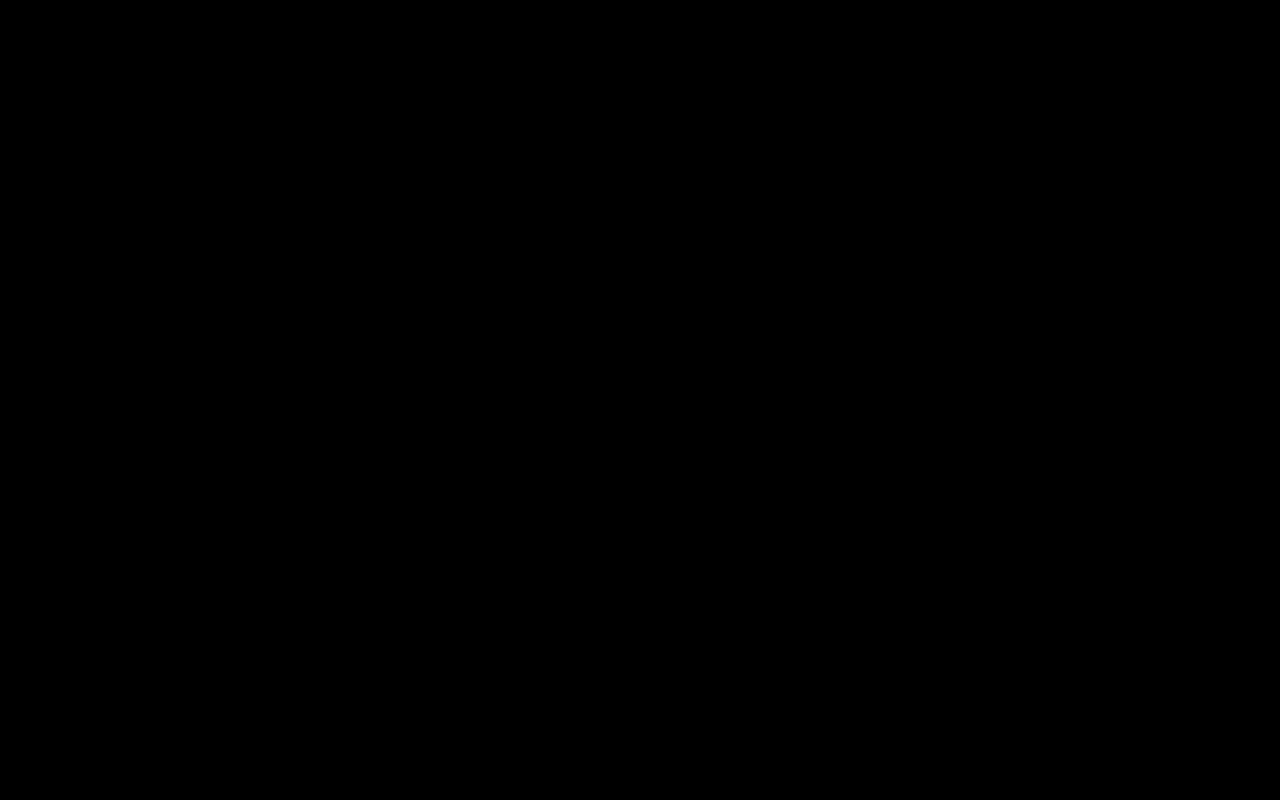
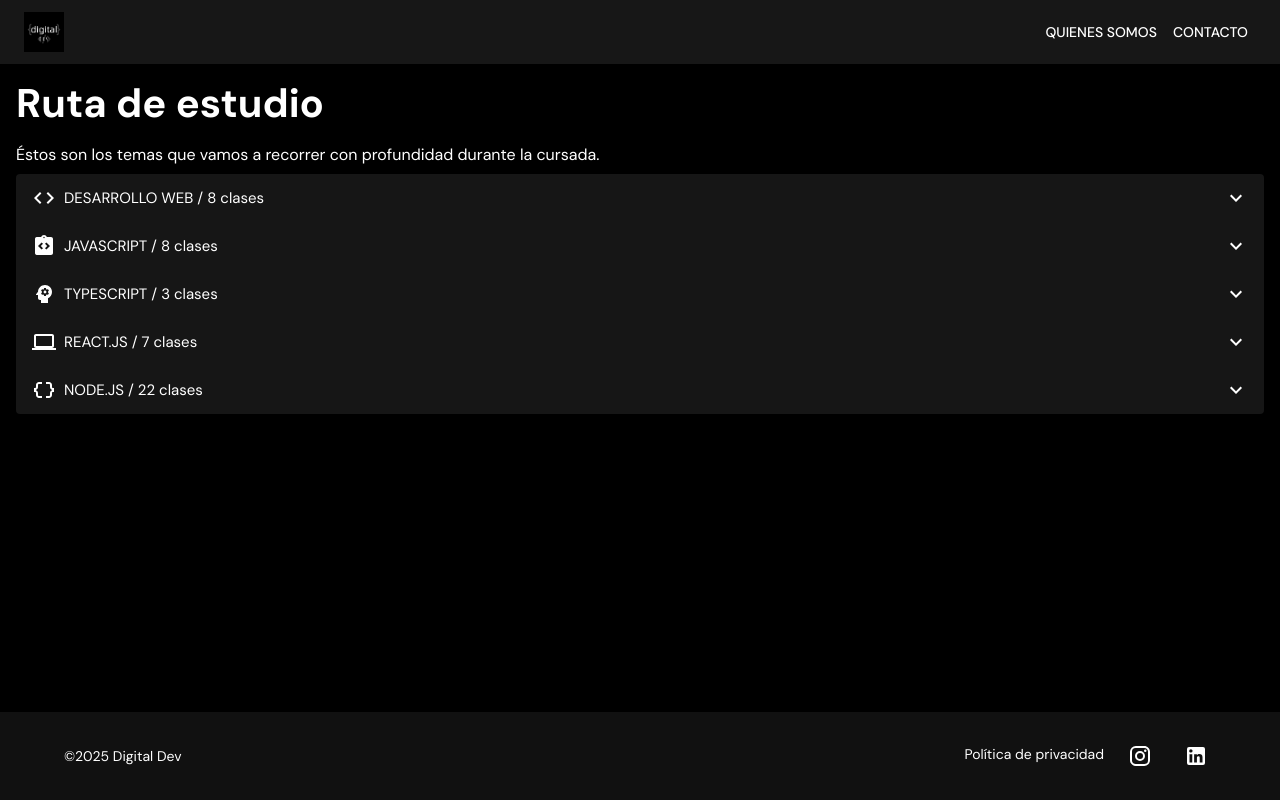
Before and after one commit to feeddigital/front_landing, a React (Vite) app: page /programa in a window 1280 px wide. Before the commit this address had no page. Built offline with nearby package versions, Linux system fonts and the light colour scheme.

Commit message:
fix: ajustes varios

```diff
--- a/src/App.tsx
+++ b/src/App.tsx
@@ -6,6 +6,7 @@ import LandingPage from "./containers/landing";
 import Exito from "./containers/exito";
 import RespuestaContacto from "./containers/respuesta-contacto";
 import PoliticaPrivacidad from "./containers/policy";
+import Programa from "./containers/programa";
 
 const App: React.FC = () => {
   return (
@@ -14,6 +15,7 @@ const App: React.FC = () => {
       <Router>
         <Routes>
           <Route path="/" element={<LandingPage />} />
+          <Route path="/programa" element={<Programa />} />
           <Route path="/exito" element={<Exito />} />
           <Route path="/consulta" element={<RespuestaContacto />} />
           <Route path="/privacidad" element={<PoliticaPrivacidad />} />
--- a/src/containers/landing/index.tsx
+++ b/src/containers/landing/index.tsx
@@ -63,7 +63,6 @@ const LandingPage: React.FC = () => {
 
   const navigate = useNavigate();
 
-  // Links según plan
   const linksMercadoPago: Record<string, string> = {
     transferencia1: "/exito",
     transferencia6: "/exito",
@@ -328,7 +327,13 @@ const LandingPage: React.FC = () => {
           left: 0,
           width: "100%",
           textAlign: "center",
-          // zIndex: 1200,
+          cursor: "pointer"
+        }}
+        onClick={() => {
+          const pagoSection = document.getElementById("pago");
+          if (pagoSection) {
+            pagoSection.scrollIntoView({ behavior: "smooth" });
+          }
         }}
       >
         {isMobile
@@ -460,6 +465,7 @@ const LandingPage: React.FC = () => {
               </Typography>
 
               <Button
+                onClick={() => navigate("/programa")}
                 endIcon={
                   <Box
                     sx={{
@@ -603,8 +609,8 @@ const LandingPage: React.FC = () => {
           </Grid>
         </Box>
       </Grid>
-      <Grid item sm={12} md={12} lg={12}>
-        <Box sx={{ backgroundColor: "#0a0a0a", py: 5 }}>
+      <Grid item sm={12} md={12} lg={12} id="pago">
+        <Box sx={{ backgroundColor: "#0a0a0a" }}>
           <Card
             sx={{
               backgroundColor: "#121212",
@@ -678,6 +684,7 @@ const LandingPage: React.FC = () => {
       </Grid>
       <Grid item sm={6} md={8} lg={8} sx={{ mb: 5 }}>
         <Box
+
           sx={{
             display: "flex",
             alignItems: "center",
@@ -1134,9 +1141,9 @@ const LandingPage: React.FC = () => {
           </Grid>
         </Grid>
       </Grid>
-      <Grid item sm={12} md={12} lg={12}>
+      <Grid item sm={12} md={12} lg={12} marginBottom={3} marginTop={3}>
         <Box
-        id="contacto"
+          id="contacto"
           sx={{
             backgroundColor: "#111",
             p: 3,
@@ -1144,8 +1151,12 @@ const LandingPage: React.FC = () => {
             color: "white",
           }}
         >
-          <Typography variant="h2" gutterBottom>Contacto</Typography>
-          <Typography variant="body1" gutterBottom>Escribinos y respondemos tus dudas.</Typography>
+          <Typography variant="h2" gutterBottom>
+            Contacto
+          </Typography>
+          <Typography variant="body1" gutterBottom>
+            Escribinos y respondemos tus dudas.
+          </Typography>
 
           <TextField
             label="Tu Email"
--- a/src/containers/layout/index.tsx
+++ b/src/containers/layout/index.tsx
@@ -11,7 +11,7 @@ const Layout: React.FC<LayoutProps> = ({ children }) => {
   return (
     <Box sx={{ display: "flex", flexDirection: "column", minHeight: "100vh" }}>
       <Navbar />
-      <Box component="main" sx={{ flexGrow: 1 }}>
+      <Box component="main" sx={{ flexGrow: 1, marginLeft: 2, marginRight: 2 }}>
         {children}
       </Box>
       <Footer />
--- /dev/null
+++ b/src/containers/programa/index.tsx
@@ -0,0 +1,163 @@
+import Layout from "../layout";
+import {
+  Accordion,
+  AccordionDetails,
+  AccordionSummary,
+  Box,
+  Grid,
+  Typography,
+} from "@mui/material";
+import { Code, Psychology, Computer } from "@mui/icons-material";
+import ExpandMoreIcon from "@mui/icons-material/ExpandMore";
+import DataObjectIcon from "@mui/icons-material/DataObject";
+import IntegrationInstructionsIcon from "@mui/icons-material/IntegrationInstructions";
+
+const courseContent = [
+  {
+    text: "DESARROLLO WEB / 8 clases",
+    details: [
+      "Introducción y primeros pasos en la programación",
+      "GIT",
+      "Visual Studio Code",
+      "Fundamentos HTML - 3 clases",
+      "Fundamentos CSS - 3 clases",
+    ],
+    icon: <Code />,
+  },
+  {
+    text: "JAVASCRIPT / 8 clases",
+    details: [
+      "Variables",
+      "Tipos de datos",
+      "Condicionales",
+      "Bucles",
+      "Arrays",
+      "Funciones",
+      "Clases",
+      "Estructuras avanzadas",
+      "Objetos",
+      "Asincronía",
+      "DOM",
+      "Depuración",
+      "Regex",
+    ],
+    icon: <IntegrationInstructionsIcon />,
+  },
+  {
+    text: "TYPESCRIPT / 3 clases",
+    details: [
+      "Tipos de datos",
+      "Types",
+      "Interfaces",
+      "Clases",
+      "Encapsulamiento",
+    ],
+    icon: <Psychology />,
+  },
+  {
+    text: "REACT.JS / 7 clases",
+    details: [
+      "Componentes",
+      "Routing",
+      "Asincronía",
+      "Consumir APIs",
+      "Context",
+      "Zustand",
+      "Tanstack Query",
+    ],
+    icon: <Computer />,
+  },
+
+  {
+    text: "NODE.JS / 22 clases",
+    details: [
+      "Filesystem",
+      "Express",
+      "Conexión a Mongo DB",
+      "Mongoose",
+      "Conexión a MySQL",
+      "Sequelize",
+      "Arquitectura - división en capas",
+      "Encriptación de datos",
+      "Cookies",
+      "Sesiones",
+      "Autorización",
+      "Autenticación",
+      "Passport",
+      "Json Web Token",
+      "Mailing",
+      "Motores de plantillas",
+      "Websockets",
+      "Conexión backend y frontend",
+      "Testing",
+      "Logging",
+      "Documentación",
+      "Despliegue",
+    ],
+    icon: <DataObjectIcon />,
+  },
+];
+
+const Programa = () => {
+  return (
+    <Layout>
+      <Grid mt={10} mb={5}>
+        <Grid item sm={12} md={12} lg={12}>
+          <Typography variant="h1" component="h1" gutterBottom>
+            Ruta de estudio
+          </Typography>
+          <Typography variant="subtitle1" component="h1" gutterBottom>
+            Éstos son los temas que vamos a recorrer con profundidad durante la
+            cursada.
+          </Typography>
+        </Grid>
+        <Grid item sm={12} md={12} lg={12}>
+          {courseContent.map((item, index) => (
+            <Accordion
+              key={index}
+              sx={{
+                backgroundColor: "#0a0a0a",
+                color: "#fff",
+                boxShadow: "none",
+                "&:before": { display: "none" },
+              }}
+            >
+              <AccordionSummary
+                expandIcon={<ExpandMoreIcon sx={{ color: "#fff" }} />}
+              >
+                <Box sx={{ display: "flex", alignItems: "center", gap: 1 }}>
+                  {item.icon}
+                  <Typography sx={{ fontSize: 15 }}>{item.text}</Typography>
+                </Box>
+              </AccordionSummary>
+
+              <Box sx={{ display: "block", gap: 1, p: 1 }}>
+                {item.details.map((detail, idx) => (
+                  <AccordionDetails
+                    key={idx}
+                    sx={{
+                      borderRadius: "8px",
+                      padding: "8px 12px",
+                      display: "block",
+                      width: "fit-content",
+                      marginBottom: "3px",
+                      "&:hover": {
+                        backgroundColor: "#2a2a2a",
+                      },
+                    }}
+                  >
+                    <Typography sx={{ fontSize: 14, color: "#D1D5DB" }}>
+                      {`> ${detail}`}
+                    </Typography>
+                  </AccordionDetails>
+                ))}
+              </Box>
+            </Accordion>
+          ))}
+        </Grid>
+      </Grid>
+    </Layout>
+  );
+};
+
+export default Programa;
```
